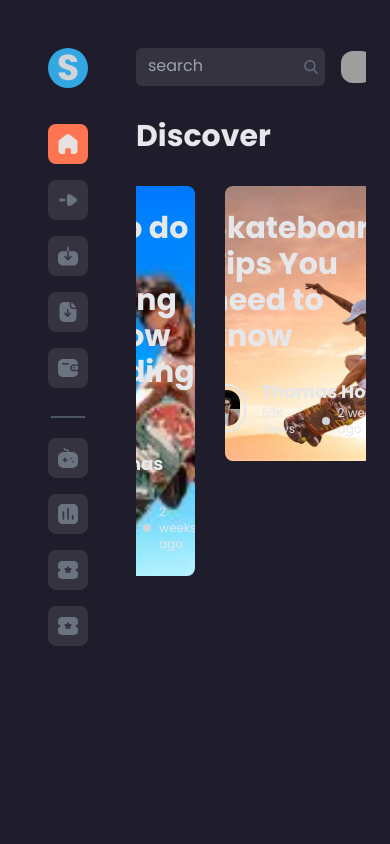
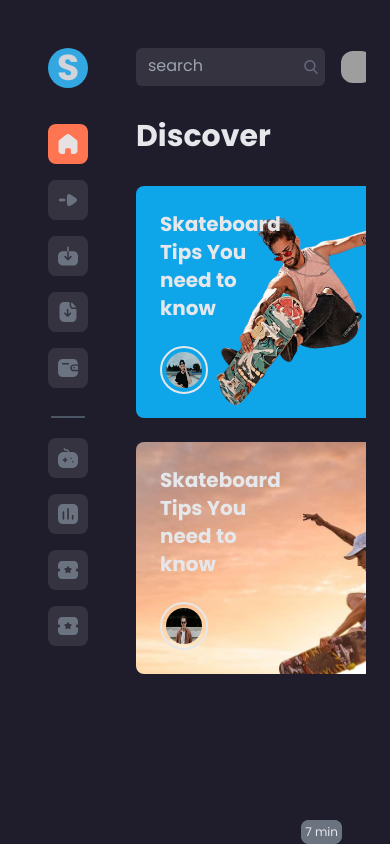
Before and after one commit to kazi331/skateboard, a React (Vite) app: page / in a window 390 px wide. Built offline with nearby package versions, Linux system fonts and the light colour scheme; grey boxes are pictures that could not be loaded.

Commit message:
responsive for mobile

```diff
--- a/src/components/Discover/Banner.css
+++ b/src/components/Discover/Banner.css
@@ -21,15 +21,16 @@
 }
 
 .banner-content-1 {
-    background: url('../../assets/Images/banner1.jpg');
-    background-position: center;
-    background-size: cover;
+    background: url('../../assets/Images/skate-removebg-.png');
+    background-position: right;
+  border-radius: 50%;
     background-repeat: no-repeat;
 }
 .banner-content{
 background: url('../../assets/Images/2nd-banner2.jpg');
-background-position: center;
+background-position: center ;
 background-size: cover;
+border-radius: 100%;
 background-repeat: no-repeat;
 }
 
@@ -39,5 +40,11 @@ background-repeat: no-repeat;
             height: 100%;
 
         }
-
+        .banner-content-1 {
+            background: url('../../assets/Images/skate-removebg-.png');
+            background-position: center;
+            background-size: cover;
+            border-radius: 100%;
+            background-repeat: no-repeat;
+        }
 }
--- a/src/components/Discover/Banner.jsx
+++ b/src/components/Discover/Banner.jsx
@@ -7,7 +7,8 @@ import { Autoplay } from "swiper";
 import './Banner.css';
 import avatarImg from '../../assets/Images/alif.jpg';
 import avatarImg2 from '../../assets/Images/avatar2.jpg';
-
+import bannerImg from '../../assets/Images/skate-removebg-.png';
+import bannerImg2 from '../../assets/Images/2nd-banner2.jpg';
 
 function Banner() {
     return (
@@ -19,9 +20,9 @@ function Banner() {
           disableOnInteraction: false,
         }}
 
-        modules={[Autoplay]}
+        modules={[Autoplay]} className="lg:block hidden"
        >
-               <SwiperSlide className="rounded-lg p-6 banner-content-1 text-primary lg:h-96 overflow-hidden" >
+               <SwiperSlide className="rounded-lg p-6 banner-content-1  lg:h-96 overflow-hidden bg-sky-500" >
                           <div className=' text-start '>
                              <h1 className="text-3xl font-bold lg:w-1/3">How to do Basic Jumping and how to landing safely</h1>
                                 <div className='flex justify-start items-center pt-6 '>
@@ -46,8 +47,8 @@ function Banner() {
                            </div>
                             </div>
 
-        </SwiperSlide>
-    <SwiperSlide className="rounded-lg p-6 banner-content text-primary lg:h-96 overflow-hidden" >
+        <p className= 'fixed right-6 bottom-6 bg-gray-500 p-1 rounded-lg text-xs h-6'>7 min</p> </SwiperSlide>
+    <SwiperSlide className="rounded-lg p-6 banner-content  lg:h-96 overflow-hidden" >
                           <div className=' text-start '>
                              <h1 className="text-3xl font-bold lg:w-1/3">Skateboard Tips You need to know</h1>
                                 <div className='flex justify-start items-center pt-6 '>
@@ -71,10 +72,46 @@ function Banner() {
                                   </div>
                            </div>
                             </div>
-
+                          <p className= 'fixed right-6 bottom-6 bg-gray-500 p-1 rounded-lg text-xs h-6'>7 min</p>
         </SwiperSlide>
 
-      </Swiper>
+            </Swiper>
+
+
+            {/* mobile:
+         */}
+            <div className='rounded-lg'>
+                    <div className="rounded-lg p-6 banner-content-1  bg-sky-500 lg:h-96 overflow-hidden w-80 lg:hidden block mb-6" >
+                          <div className=' text-start rounded-lg'>
+                             <h1 className="lg:text-3xl text-xl font-bold w-1/3">Skateboard Tips You need to know</h1>
+                                <div className='pt-6 '>
+                                    <div className='flex justify-between items-center'>
+                                          <div className=' lg:w-12 lg:h-12 '>
+                                    <img className='rounded-full border-2 p-1 w-12 h-12' src={avatarImg} alt="user-img" />
+                                    </div>
+
+                                  </div>
+                        </div>
+
+                    </div>
+                    <p className='absolute right-12 bottom-0  bg-gray-500 p-1 rounded-lg text-xs h-6'>7 min</p>
+
+        </div>
+            <div className="rounded-lg p-6 banner-content  lg:h-96 overflow-hidden w-80 lg:hidden block " >
+                          <div className=' text-start '>
+                             <h1 className="lg:text-3xl text-xl font-bold w-1/3">Skateboard Tips You need to know</h1>
+                                <div className='pt-6 '>
+                                    <div className='flex justify-between items-center'>
+                                          <div className=' lg:w-12 lg:h-12 '>
+                                    <img className='rounded-full border-2 p-1 w-12 h-12' src={avatarImg2} alt="user-img" />
+                                    </div>
+
+                                  </div>
+                           </div>
+                            </div>
+                        <p className='absolute right-12 bottom-0  bg-gray-500 p-1 rounded-lg text-xs h-6'>7 min</p>
+        </div>
+        </div>
         </div>
     )
 }
```
